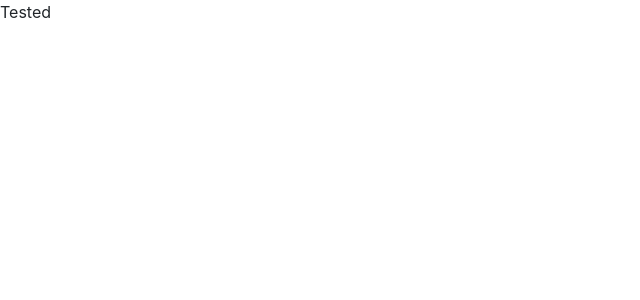
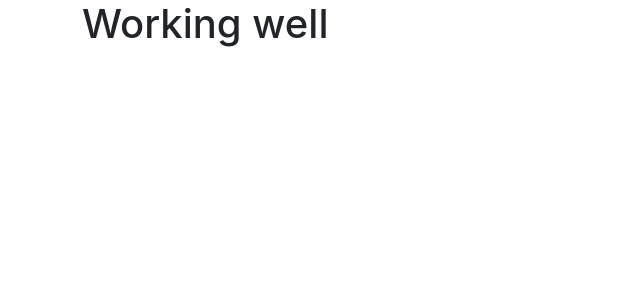
Before and after one commit to dammyGideon/data_survey-Frontend, a React (Create React App) app: page / in a window 1280 px wide. Shown: the top 300 px of the page, without its empty margins (0-640 px from the left). Built offline with nearby package versions, Linux system fonts and the light colour scheme.

Commit message:
new Feature

```diff
--- a/package.json
+++ b/package.json
@@ -14,6 +14,7 @@
     "react": "^18.2.0",
     "react-bootstrap": "^2.6.0",
     "react-dom": "^18.2.0",
+    "react-router-dom": "^6.4.3",
     "react-scripts": "5.0.1",
     "typescript": "^4.8.4",
     "web-vitals": "^2.1.4"
--- a/src/App.tsx
+++ b/src/App.tsx
@@ -1,8 +1,25 @@
+import { lazy, Suspense } from "react";
+import Container from "react-bootstrap/esm/Container";
+import { BrowserRouter,Route,Routes } from "react-router-dom";
+
+
+ const LoginPage = lazy(()=>import('./views/auth/views/Login'));
+ const RegisterationPage = lazy(()=> import('./views/auth/views/Register'));
+
 const App=()=> {
   return (
-    <>
-     Tested
-    </>
+      <Container>
+
+        <BrowserRouter>
+          <Suspense>
+              <Routes>
+                <Route path="" element={<LoginPage />} />
+                <Route path="/register" element = {<RegisterationPage/>} />
+              </Routes>
+          </Suspense>
+        </BrowserRouter>
+
+      </Container>
   );
 }
 
--- a/src/index.tsx
+++ b/src/index.tsx
@@ -4,6 +4,9 @@ import ReactDOM from 'react-dom/client';
 import './index.css';
 import App from './App';
 import reportWebVitals from './reportWebVitals';
+
+
+
 
 const root = ReactDOM.createRoot(
   document.getElementById('root') as HTMLElement
--- /dev/null
+++ b/src/views/auth/type/Form.ts
@@ -0,0 +1,5 @@
+const formVariables =()=> {
+
+}
+
+export default formVariables
--- a/src/views/auth/views/Login.tsx
+++ b/src/views/auth/views/Login.tsx
@@ -1,5 +1,9 @@
 const LoginPage=()=> {
-
+    return (
+        <>
+            <h1>Working well</h1>
+        </>
+    )
 }
 
 export default LoginPage
--- a/src/views/auth/views/Register.tsx
+++ b/src/views/auth/views/Register.tsx
@@ -1,4 +1,8 @@
 const RegisterationPage=() => {
-
+    return (
+        <>
+            <h1>Register</h1>
+        </>
+    )
 }
 export default RegisterationPage
```
Also changed, not shown: src/views/auth/components/InputField.tsx (+20 -1 lines), 2 other files (tests, documents, lock files or other folders).
